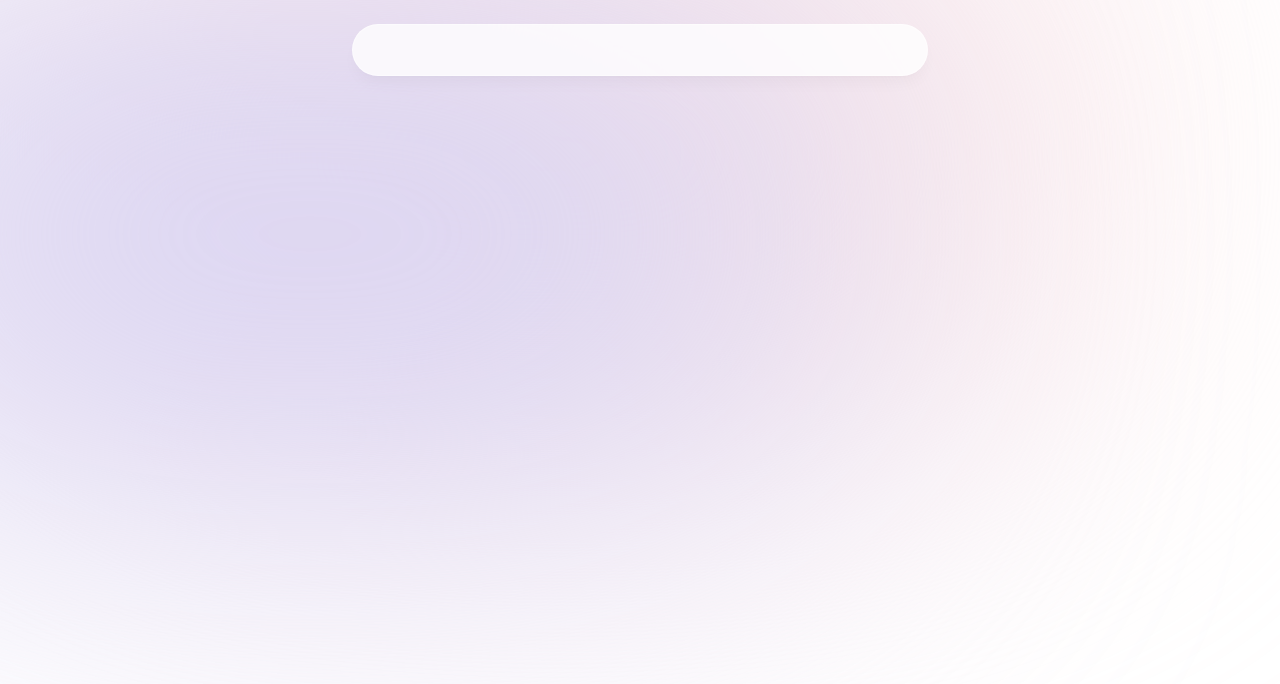
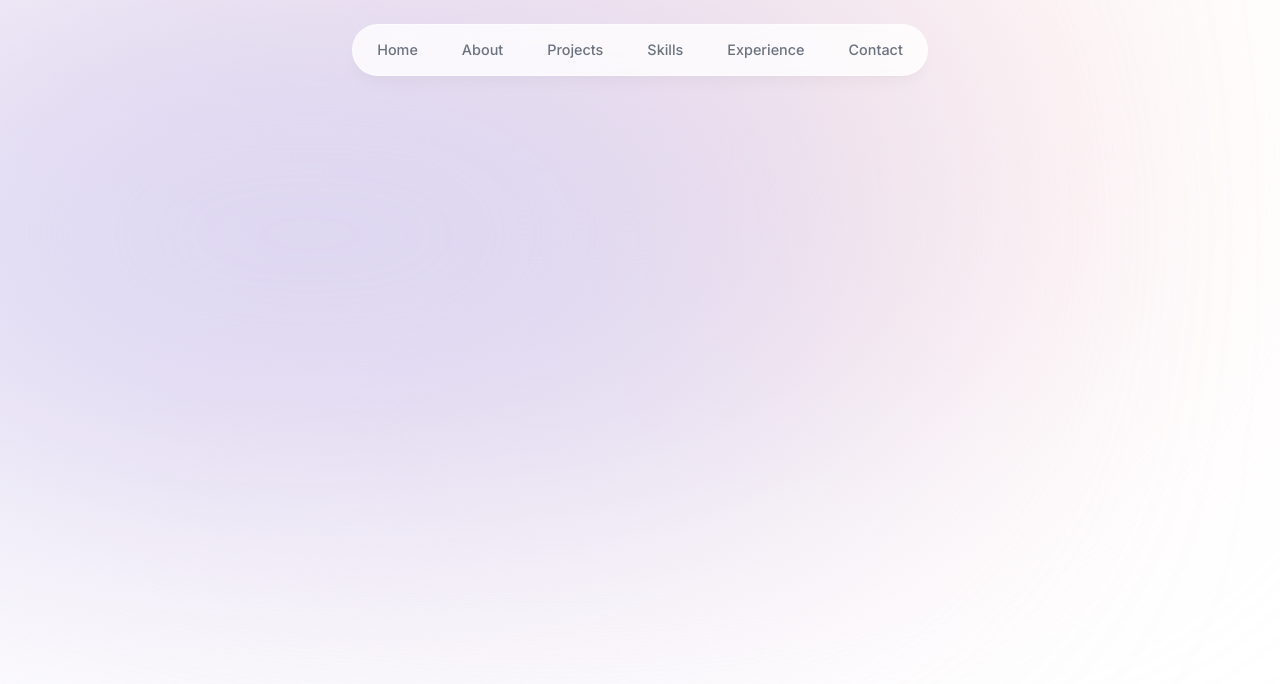
Before and after one commit to clairep94/portfolio, a Next.js app: page / in a window 1280 px wide. Shown: the top 684 px of the page. Built offline with nearby package versions, Linux system fonts and the light colour scheme.

Commit message:
adds header with text

```diff
--- a/components/header.tsx
+++ b/components/header.tsx
@@ -1,7 +1,9 @@
 "use client";
 
-import React from 'react'
-import { AnimatePresence, motion } from 'framer-motion'
+import React from 'react';
+import { AnimatePresence, motion } from 'framer-motion';
+import { links } from '@/lib/data';
+import Link from 'next/link';
 
 export default function Header() {
   return (
@@ -10,13 +12,36 @@
 
         {/* rounded div, centered to page with left-1/2 -translate-x-1/2 */}
         {/* framer motion overwrites the transform, so need x: "-50%". Added delay to make animation visible */}
-        <motion.div className='fixed top-0 left-1/2 -translate-x-1/2 h-[4.5rem] w-full
-        rounded-none border border-white border-opacity-40 bg-white bg-opacity-80
-        shadow-lg shadow-black/[0.03] backdrop-blur-[0.05rem]
-        sm:top-6 sm:h-[3.25rem] sm:w-[36rem] sm:rounded-full'
-            initial={{y: -100, x: "-50%", opacity: 0.5}}
-            animate={{y: 0, x: "-50%", opacity: 1, transition: { delay: 0.2 }}}
+        <motion.div className="fixed top-0 left-1/2 h-[4.5rem] w-full rounded-none border
+        border-white border-opacity-40 bg-white bg-opacity-80 shadow-lg shadow-black/[0.03] backdrop-blur-[0.5rem]
+        sm:top-6 sm:h-[3.25rem] sm:w-[36rem] sm:rounded-full dark:bg-gray-950 dark:border-black/40 dark:bg-opacity-75"
+            initial={{ y: -100, x: "-50%", opacity: 0 }}
+            animate={{ y: 0, x: "-50%", opacity: 1 }}
         ></motion.div>
+
+        <nav className='flex fixed top-[0.15rem] left-1/2 h-12 -translate-x-1/2 py-2
+        sm:top-[1.7rem] sm:h-[initial] sm:py-0'>
+
+            <ul className="flex w-[22rem] flex-wrap items-center justify-center gap-y-1 text-[0.9rem] font-medium text-gray-500 sm:w-[initial] sm:flex-nowrap sm:gap-5">
+                {links.map((link) => (
+                    <motion.li
+                    className="h-3/4 flex items-center justify-center relative"
+                    initial={{ y: -100, opacity: 0 }}
+                    animate={{ y: 0, opacity: 1 }}
+                    key={link.hash}>
+                        <Link
+                            className='flex w-full items-center justify-center px-3 py-3 hover:text-gray-950'
+                            href={link.hash}
+                        >
+                            {link.name}
+                        </Link>
+
+                    </motion.li>
+                ))}
+
+            </ul>
+
+        </nav>
 
 
     </header>
```
